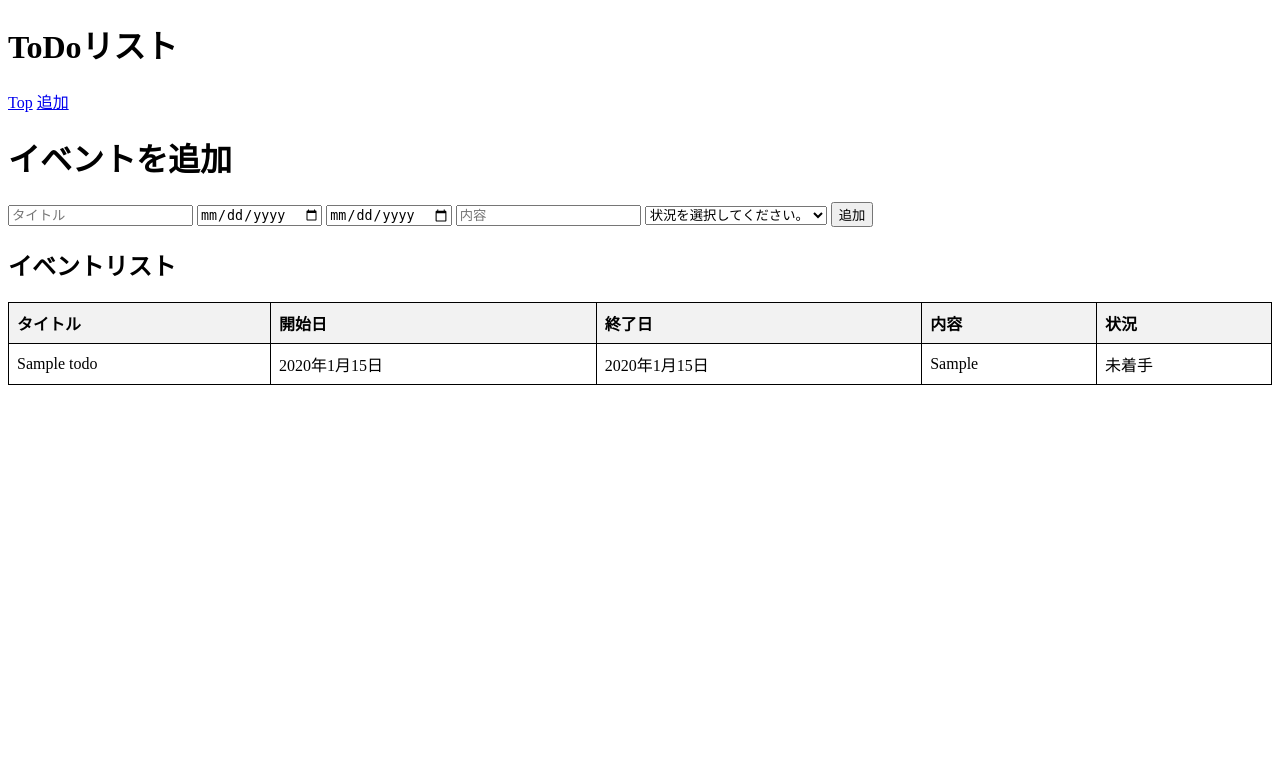
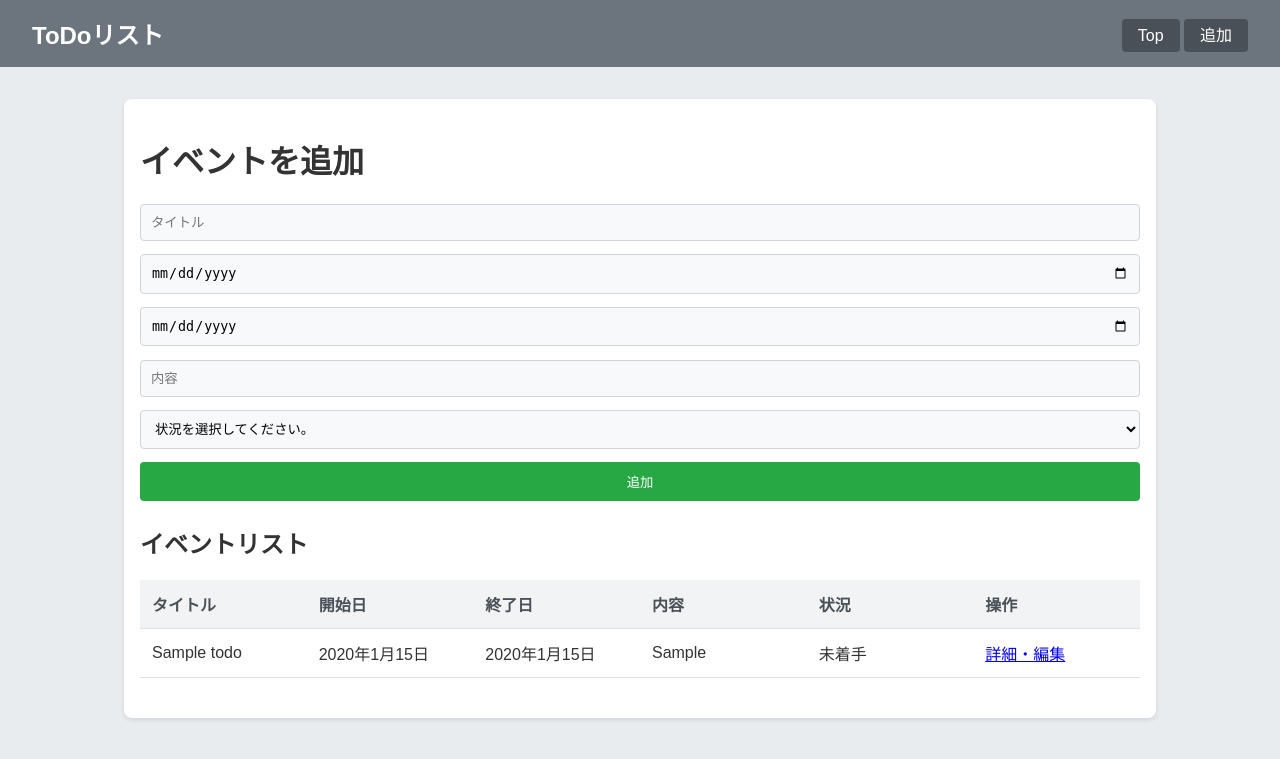
Before and after one commit to Shota-Kizaki/ToDo_Calendar, a Django app: page /todo in a window 1280 px wide. Shown: the top 759 px of the page. Run offline with Django 5.2, Linux system fonts and the light colour scheme; tables that the repository leaves empty hold one stand-in row (values such as "Sample post").

Commit message:
デザイン修正

```diff
--- a/static/css/list.css
+++ b/static/css/list.css
@@ -12,3 +12,16 @@ th, td {
 th {
     background-color: #f2f2f2;
 }
+.container {
+    display: flex;
+    justify-content: space-between;
+}
+.form-container {
+    width: 48%;
+}
+.original-data-container {
+    width: 48%;
+    border: 1px solid #ccc;
+    padding: 10px;
+    border-radius: 5px;
+}
--- /dev/null
+++ b/static/css/top.css
@@ -0,0 +1,230 @@
+/* 全体のレイアウト */
+body {
+    font-family: Arial, sans-serif;
+    margin: 0;
+    padding: 0;
+    background-color: #e9ecef; /* 軽やかなグレー背景 */
+    color: #333;
+}
+
+header {
+    background-color: #6c757d; /* ソフトなグレー */
+    color: white;
+    padding: 1em 2em;
+    display: flex;
+    justify-content: space-between;
+    align-items: center;
+}
+
+header h1 {
+    font-size: 1.5em;
+    margin: 0;
+}
+
+header a {
+    color: white;
+    text-decoration: none;
+    background-color: #495057; /* 落ち着いたダークグレー */
+    padding: 0.5em 1em;
+    border-radius: 4px;
+    transition: background-color 0.2s ease;
+}
+
+header a:hover {
+    background-color: #343a40; /* ダークグレー */
+}
+
+.container {
+    max-width: 1000px;
+    margin: 2em auto;
+    padding: 1em;
+    background-color: #ffffff; /* 白色の背景 */
+    box-shadow: 0 2px 4px rgba(0, 0, 0, 0.1);
+    border-radius: 8px;
+}
+
+/* フォーム */
+.form-container {
+    margin-bottom: 1.5em;
+}
+
+form {
+    margin-bottom: 1.5em;
+}
+
+form input, form select {
+    display: block;
+    width: 100%;
+    padding: 0.75em;
+    margin-bottom: 1em;
+    border: 1px solid #ced4da; /* ソフトなグレー */
+    border-radius: 4px;
+    background-color: #f8f9fa; /* 軽やかな背景色 */
+    box-sizing: border-box;
+}
+
+form input[type="submit"] {
+    background-color: #28a745; /* 落ち着いた緑 */
+    color: white;
+    border: none;
+    cursor: pointer;
+}
+
+form input[type="submit"]:hover {
+    background-color: #218838; /* ダークグリーン */
+}
+
+/* 削除ボタン */
+form button {
+    padding: 0.75em 1.5em;
+    border: none;
+    border-radius: 4px;
+    background-color: #dc3545; /* 赤色 */
+    color: white;
+    font-size: 1em;
+    cursor: pointer;
+    transition: background-color 0.2s ease;
+}
+
+form button:hover {
+    background-color: #c82333; /* ダークレッド */
+}
+
+/* 元のデータ表示 */
+.original-data-container {
+    margin-top: 2em;
+}
+
+.original-data-container h3 {
+    font-size: 1.2em;
+    margin-bottom: 1em;
+}
+
+.original-data-container p {
+    margin: 0.5em 0;
+}
+
+/* テーブルのスタイル */
+.table-container {
+    overflow: hidden; /* スクロールバーを表示しない */
+}
+
+table {
+    width: 100%;
+    border-collapse: collapse;
+    margin-bottom: 1.5em;
+    table-layout: fixed; /* テーブルのレイアウトを固定して、セル内で改行されるようにする */
+}
+
+th, td {
+    padding: 0.75em;
+    text-align: left;
+    border-bottom: 1px solid #dee2e6; /* ソフトなグレー */
+    word-wrap: break-word; /* 長い単語やURLがセル内で折り返される */
+    overflow-wrap: break-word; /* 長い単語やURLがセル内で折り返される */
+    position: relative; /* 詳細ボタンの位置を調整するために relative にする */
+}
+
+th {
+    background-color: #f1f3f5; /* 軽やかなグレー */
+    color: #495057; /* ダークグレー */
+}
+
+td {
+    background-color: #ffffff; /* 白色の背景 */
+    overflow: hidden; /* セル内でのオーバーフローを隠す */
+}
+
+tr:hover {
+    background-color: #e9ecef; /* 軽やかなグレー */
+}
+
+/* 詳細ボタンのスタイル */
+.details-button {
+    display: inline-block;
+    background-color: #007bff;
+    color: white;
+    border: none;
+    padding: 0.3em 0.6em;
+    font-size: 0.8em;
+    border-radius: 4px;
+    cursor: pointer;
+    text-decoration: none;
+    margin-top: 0.5em;
+}
+
+.details-button:hover {
+    background-color: #0056b3;
+}
+
+/* 詳細表示部分のスタイル */
+.details-content {
+    display: none;
+    padding-top: 0.5em;
+    border-top: 1px solid #dee2e6;
+    background-color: #f8f9fa;
+    word-wrap: break-word; /* 長い単語やURLがセル内で折り返される */
+}
+
+.details-content p {
+    margin: 0.5em 0;
+}
+
+/* モーダルのスタイル */
+.modal {
+    display: none; /* 初期状態では非表示 */
+    position: fixed; /* スクロールしても画面の同じ位置に固定 */
+    z-index: 1; /* 他の要素の上に表示 */
+    left: 0;
+    top: 0;
+    width: 100%; /* 全画面幅 */
+    height: 100%; /* 全画面高さ */
+    overflow: auto; /* 内容が多い場合にスクロールできるように */
+    background-color: rgb(0,0,0); /* 黒い背景 */
+    background-color: rgba(0,0,0,0.4); /* 透明度のある背景 */
+}
+
+.modal-content {
+    background-color: #fefefe;
+    margin: 15% auto; /* モーダルを画面の中央に配置 */
+    padding: 20px;
+    border: 1px solid #888;
+    width: 80%; /* モーダルの幅を設定 */
+    max-width: 800px; /* 最大幅を設定 */
+}
+
+.close {
+    color: #aaa;
+    float: right;
+    font-size: 28px;
+    font-weight: bold;
+}
+
+.close:hover,
+.close:focus {
+    color: black;
+    text-decoration: none;
+    cursor: pointer;
+}
+
+/* モバイル対応 */
+@media screen and (max-width: 600px) {
+    header h1 {
+        font-size: 1.4em;
+    }
+
+    form input, form select {
+        font-size: 0.9em;
+    }
+
+    button {
+        width: 100%;
+        font-size: 1em;
+        padding: 0.75em;
+        box-sizing: border-box;
+    }
+
+    table {
+        font-size: 0.9em;
+    }
+}
--- /dev/null
+++ b/static/js/scr.js
@@ -0,0 +1,20 @@
+document.addEventListener('DOMContentLoaded', function() {
+    const modal = document.getElementById('myModal');
+    const closeButton = document.querySelector('.close');
+
+    document.querySelectorAll('.details-button').forEach(button => {
+        button.addEventListener('click', function() {
+            modal.style.display = 'block';
+        });
+    });
+
+    closeButton.addEventListener('click', function() {
+        modal.style.display = 'none';
+    });
+
+    window.addEventListener('click', function(event) {
+        if (event.target === modal) {
+            modal.style.display = 'none';
+        }
+    });
+});
--- a/todo/templates/todo/todo_list.html
+++ b/todo/templates/todo/todo_list.html
@@ -3,14 +3,18 @@
 <html>
 <head>
     <title>イベントリスト</title>
-        <link href="{% static 'css/list.css' %}" rel="stylesheet">
+    <link href="{% static 'css/top.css' %}" rel="stylesheet">
+    <script src="{% static 'js/scr.js' %}" defer></script>
 </head>
+<body>
     <header>
         <h1>ToDoリスト</h1>
+        <div>
             <a href="{% url 'index' %}" class="btn btn-primary">Top</a>
             <a href="{% url 'todo_list' %}" class="btn btn-primary">追加</a>
+        </div>
     </header>
-    <body>
+    <div class="container">
         <h1>イベントを追加</h1>
         {% if error_message %}
             <p style="color: red;">{{ error_message }}</p>
@@ -21,7 +25,7 @@
             <input type="date" name="start_date" required>
             <input type="date" name="end_date" required>
             <input type="text" name="memo" placeholder="内容" required>
-            <select name="situation" size="1" required>
+            <select name="situation" required>
                 <option value="">状況を選択してください。</option>
                 <option value="未着手">未着手</option>
                 <option value="進行中">進行中</option>
@@ -38,6 +42,7 @@
                     <th>終了日</th>
                     <th>内容</th>
                     <th>状況</th>
+                    <th>操作</th>
                 </tr>
             </thead>
             <tbody>
@@ -46,11 +51,31 @@
                         <td>{{ event.event_name }}</td>
                         <td>{{ event.start_date }}</td>
                         <td>{{ event.end_date }}</td>
-                        <td>{{ event.memo }}</td>
+                        <td>
+                            <span class="short-content" id="content-{{ event.id }}">
+                                {% if event.memo|length > 100 %}
+                                    {{ event.memo|slice:":100" }}...
+                                {% else %}
+                                    {{ event.memo }}
+                                {% endif %}
+                            </span>
+                        </td>
                         <td>{{ event.situation }}</td>
+                        <td>
+                            <a href="{% url 'todo_list_henshu' event.id %}" class="btn btn-edit">詳細・編集</a>
+                        </td>
                     </tr>
                 {% endfor %}
             </tbody>
         </table>
+    </div>
+
+    <!-- モーダルウィンドウ -->
+    <div id="myModal" class="modal">
+        <div class="modal-content">
+            <span class="close">&times;</span>
+            <p id="modal-text"></p>
+        </div>
+    </div>
 </body>
 </html>
--- a/todo/urls.py
+++ b/todo/urls.py
@@ -2,4 +2,5 @@ from django.urls import path
 from . import views
 urlpatterns = [
     path('todo_list/', views.todo_list, name='todo_list'),
+    path('todo_list_henshu/<int:event_id>/', views.todo_list_henshu, name='todo_list_henshu'),
 ]
--- a/todo/views.py
+++ b/todo/views.py
@@ -1,11 +1,8 @@
-from django.shortcuts import render
+from django.shortcuts import render, get_object_or_404, redirect
 from top.models import ToDo
-from django.http import HttpResponse, Http404
-from django.shortcuts import redirect
 from top.forms import EventForm
 from datetime import datetime
 import logging
-
 # ロガーの設定
 logger = logging.getLogger(__name__)
 
@@ -54,3 +51,42 @@ def todo_list(request):
 
     events = ToDo.objects.all().order_by('start_date')
     return render(request, 'todo/todo_list.html', {'events': events})
+
+def todo_list_henshu(request, event_id):
+    event = get_object_or_404(ToDo, id=event_id)
+
+    if request.method == 'POST':
+        if 'delete' in request.POST:  # 'delete' ボタンが押された場合
+            try:
+                event.delete()
+                logger.debug(f"Event with ID {event_id} deleted successfully")
+                return redirect('todo_list')
+            except Exception as e:
+                logger.error(f"Error deleting event: {e}")
+                return render(request, 'todo/todo_list_henshu.html', {
+                    'form': None,
+                    'event': event,
+                    'error_message': f'エラー: {str(e)}',
+                })
+        else:
+            form = EventForm(request.POST, instance=event)
+
+            # ログを追加してPOSTデータを確認
+            logger.debug(f"Received POST data for editing: {request.POST}")
+
+            if form.is_valid():
+                try:
+                    form.save()
+                    logger.debug("Event updated successfully")
+                    return redirect('todo_list')
+                except Exception as e:
+                    logger.error(f"Error updating event: {e}")
+                    return render(request, 'todo/todo_list_henshu.html', {
+                        'form': form,
+                        'event': event,
+                        'error_message': f'エラー: {str(e)}',
+                    })
+    else:
+        form = EventForm(instance=event)
+
+    return render(request, 'todo/todo_list_henshu.html', {'form': form, 'event': event})
```
Also changed, not shown: static/css/henshu.css (added, +130 -0 lines), static/js/toggleDetails.js (added, +14 -0 lines), todo/templates/todo/todo_list_henshu.html (added, +49 -0 lines), top/forms.py (+6 -3 lines), top/templates/login/top.html (+53 -7 lines), top/views.py (+10 -10 lines). Lines whose indentation alone changed are shown as unchanged.
